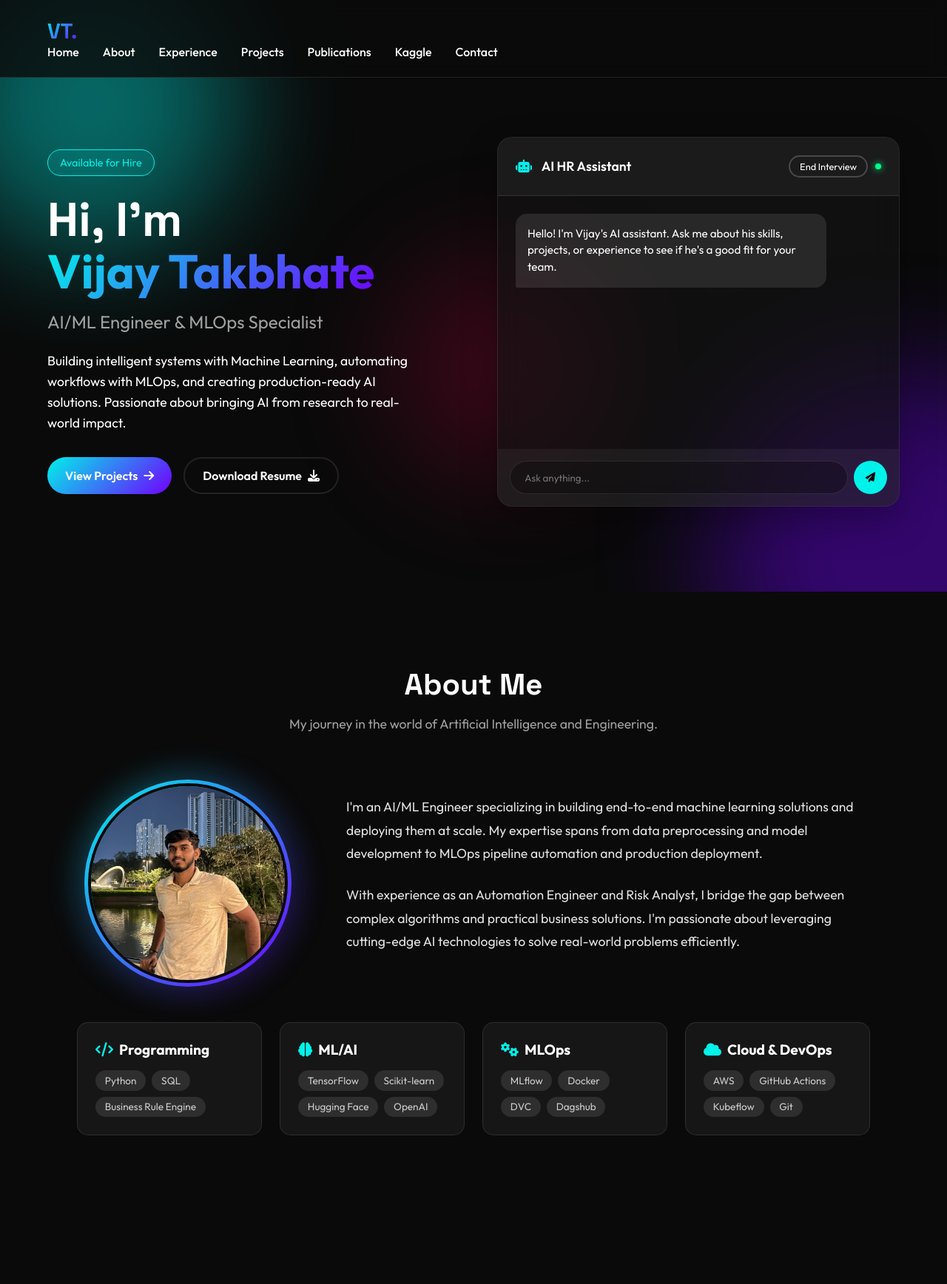
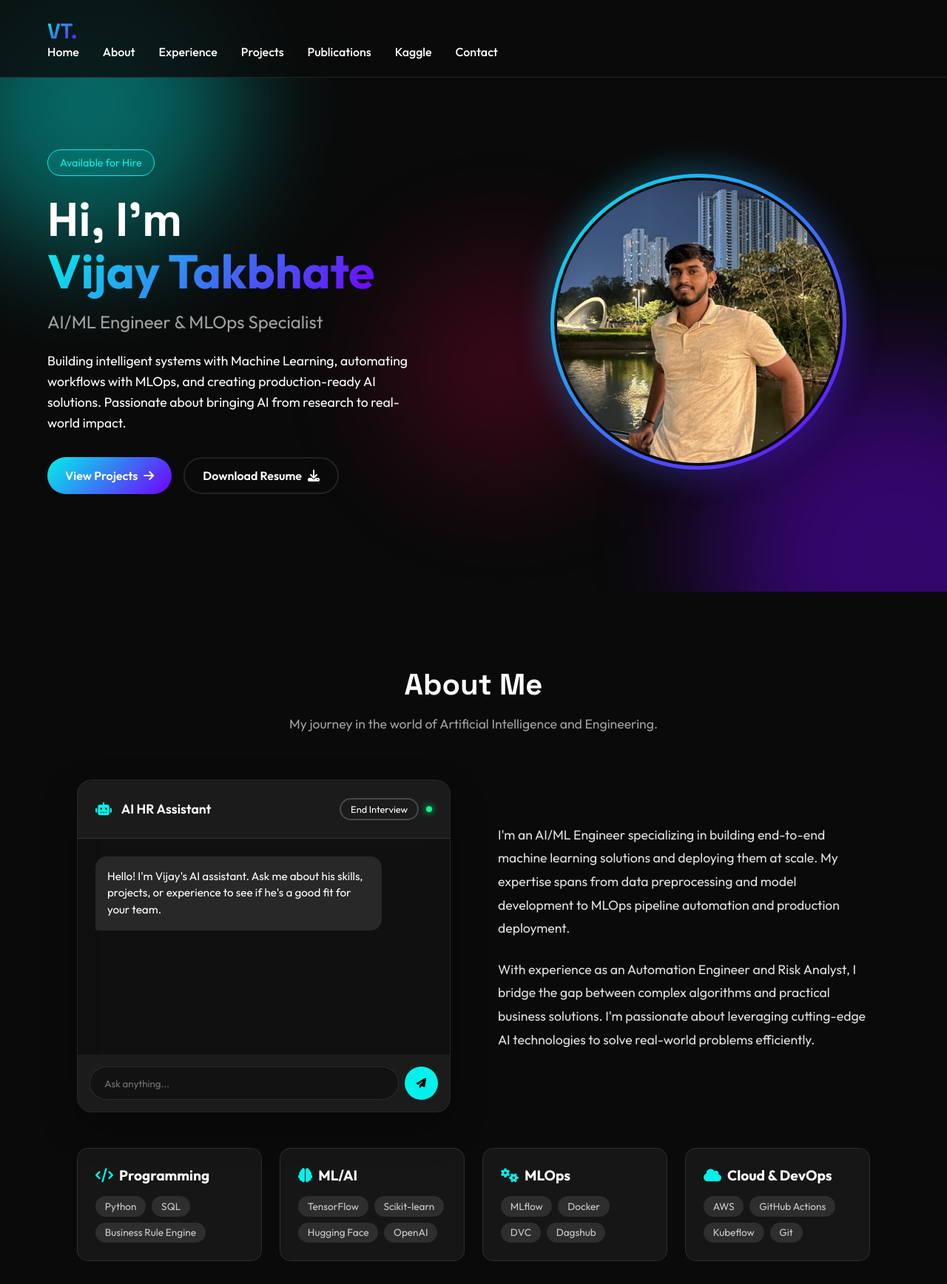
Before and after one commit to vijaytakbhate2002/portfolio-support-quick-hr-interview-bot, a Flask app: page / in a window 1280 px wide. Shown: the top 1736 px of the page at 74% size. Run offline with Flask 3, Linux system fonts and the light colour scheme.

Commit message:
Swapped Porfile Pic with Chatbot

```diff
--- a/templates/about_section.html
+++ b/templates/about_section.html
@@ -6,10 +6,31 @@
     </div>
     <div class="about-container">
         <div class="about-content">
-            <div class="about-img-wrapper">
-                <div class="img-frame">
-                    <img src="{{ url_for('static', filename='profile_pic.jpg') }}" alt="Vijay Takbhate"
-                        class="profile-img">
+            <!-- Chatbot Interface -->
+            <div class="chatbot-card" style="flex: 1; height: 450px;">
+                <div class="chatbot-header">
+                    <div class="chatbot-title">
+                        <i class="fas fa-robot"></i>
+                        <span>AI HR Assistant</span>
+                    </div>
+                    <div style="display: flex; gap: 10px; align-items: center;">
+                        <button id="endChatBtn" class="btn-secondary"
+                            style="padding: 0.3rem 0.8rem; font-size: 0.8rem; border-radius: 20px; color: white; border-color: rgba(255,255,255,0.2);">End
+                            Interview</button>
+                        <div class="status-dot"></div>
+                    </div>
+                </div>
+                <div class="chatbot-messages" id="chatMessages">
+                    <div class="message ai-message">
+                        <strong></strong> Hello! I'm Vijay's AI assistant. Ask me about his skills,
+                        projects, or experience to see if he's a good fit for your team.
+                    </div>
+                </div>
+                <div class="chatbot-input-area">
+                    <input type="text" id="userInput" class="chatbot-input" placeholder="Ask anything...">
+                    <button id="sendBtn" class="send-btn">
+                        <i class="fas fa-paper-plane"></i>
+                    </button>
                 </div>
             </div>
             <div class="about-text">
--- a/templates/hero_section.html
+++ b/templates/hero_section.html
@@ -16,31 +16,10 @@
             </div>
         </div>
 
-        <!-- Chatbot Interface -->
-        <div class="chatbot-card">
-            <div class="chatbot-header">
-                <div class="chatbot-title">
-                    <i class="fas fa-robot"></i>
-                    <span>AI HR Assistant</span>
-                </div>
-                <div style="display: flex; gap: 10px; align-items: center;">
-                    <button id="endChatBtn" class="btn-secondary"
-                        style="padding: 0.3rem 0.8rem; font-size: 0.8rem; border-radius: 20px; color: white; border-color: rgba(255,255,255,0.2);">End
-                        Interview</button>
-                    <div class="status-dot"></div>
-                </div>
-            </div>
-            <div class="chatbot-messages" id="chatMessages">
-                <div class="message ai-message">
-                    <strong></strong> Hello! I'm Vijay's AI assistant. Ask me about his skills,
-                    projects, or experience to see if he's a good fit for your team.
-                </div>
-            </div>
-            <div class="chatbot-input-area">
-                <input type="text" id="userInput" class="chatbot-input" placeholder="Ask anything...">
-                <button id="sendBtn" class="send-btn">
-                    <i class="fas fa-paper-plane"></i>
-                </button>
+        <!-- Profile Picture -->
+        <div class="about-img-wrapper" style="justify-self: center;">
+            <div class="img-frame" style="width: 400px; height: 400px;">
+                <img src="{{ url_for('static', filename='profile_pic.jpg') }}" alt="Vijay Takbhate" class="profile-img">
             </div>
         </div>
     </div>
```
